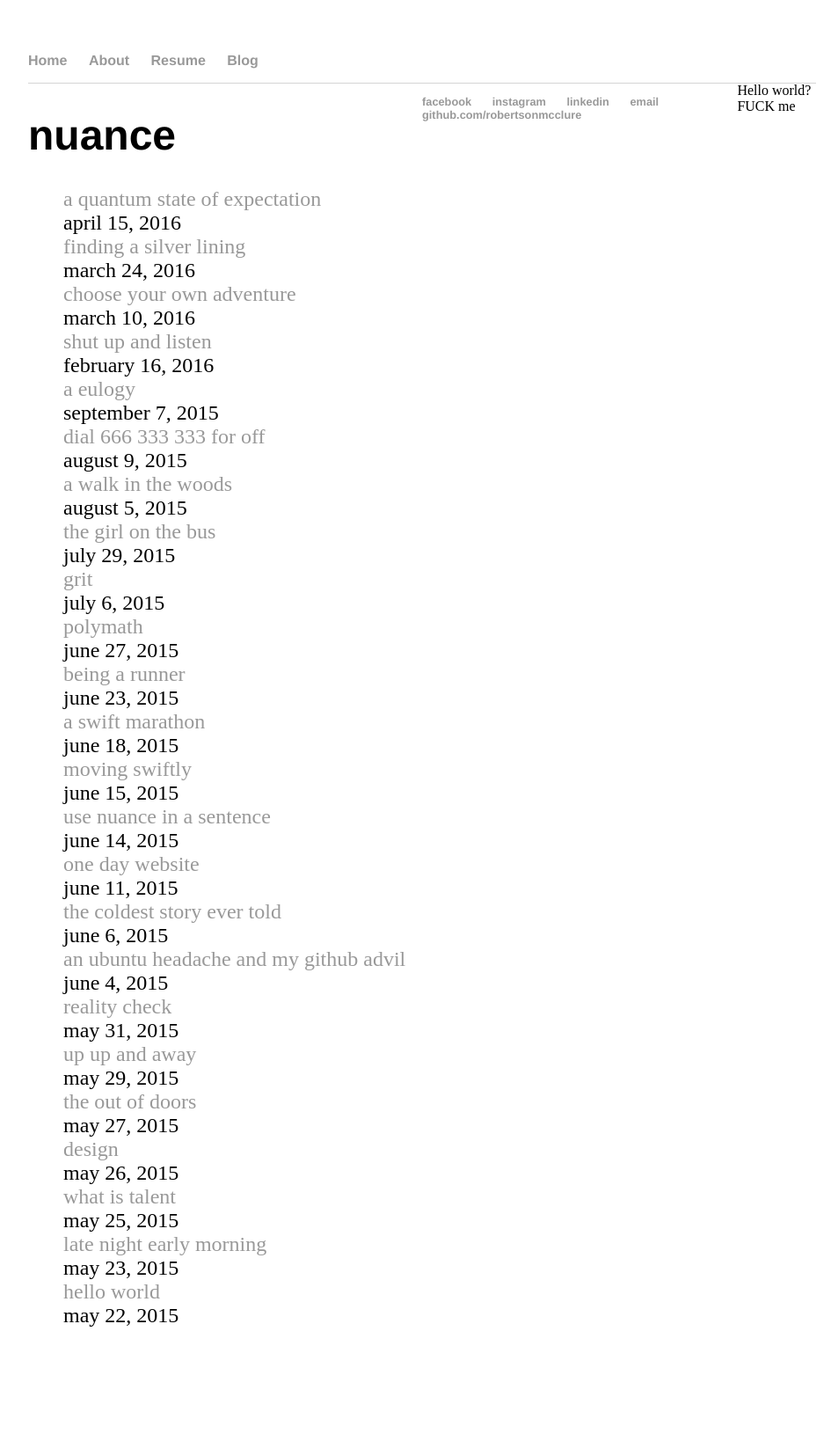
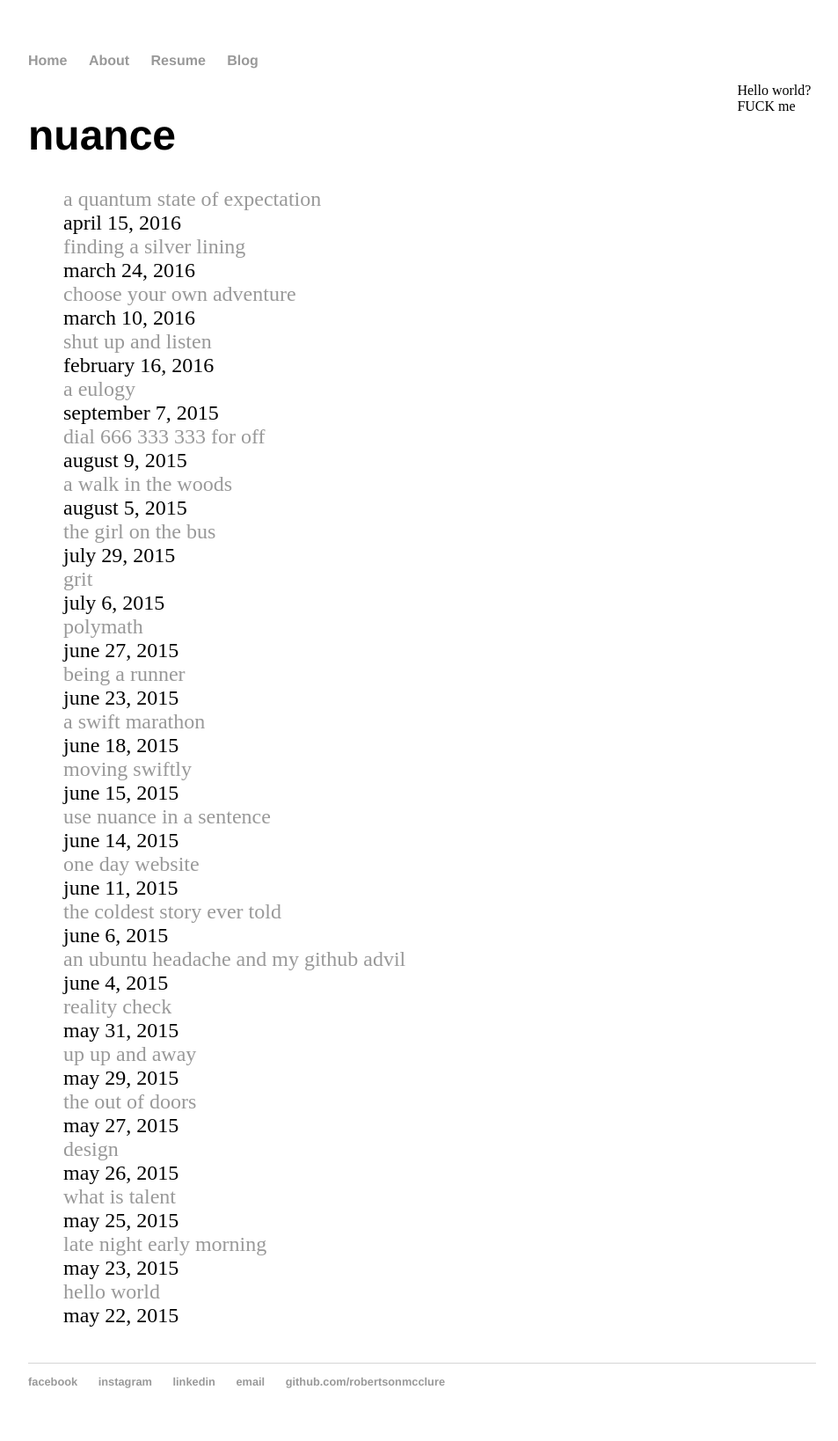
Before and after one commit to robertsonmcclure/robertsonmcclure.github.io, a Jekyll site: the page built from blog/index.html, in a window 1280 px wide. Shown: the whole page at 88% size, without its empty margins (160-1113 px from the left). Built offline with Jekyll 4.4.1, drawn with Linux system fonts in a browser that asks for light colours; before the commit the page ends 1549 px from its top, so only the background shows below that.

Commit message:
commited using script

```diff
--- a/blog/index.html
+++ b/blog/index.html
@@ -15,3 +15,4 @@ title: nuance
     <div class="sidebar">
         Hello world? FUCK me
     </div>
+    <div class="clear"></div>
--- a/css/main.css
+++ b/css/main.css
@@ -51,3 +51,7 @@ ul.posts li {
     width: 50%;
     float: left;
 }
+
+.clear {
+    clear: both;
+}
```
